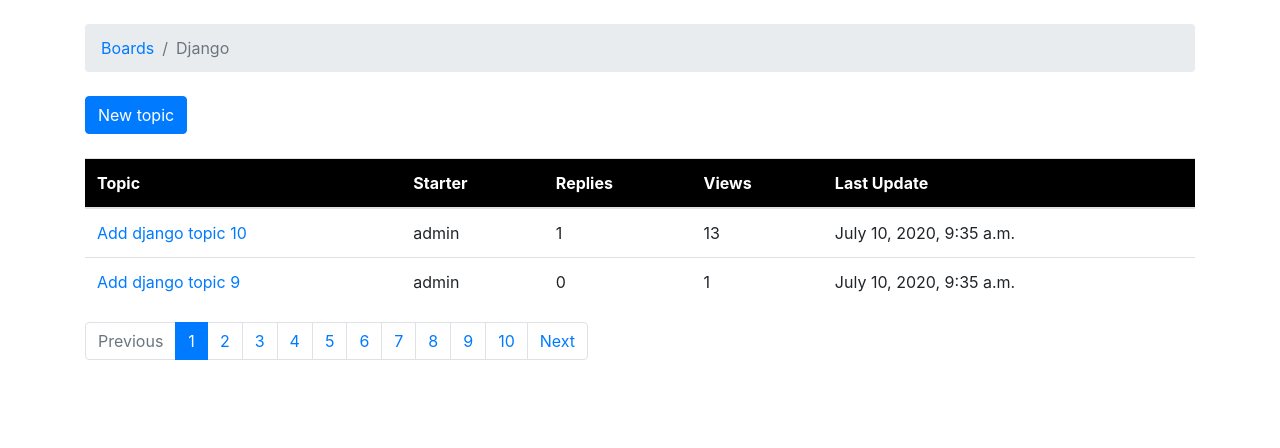
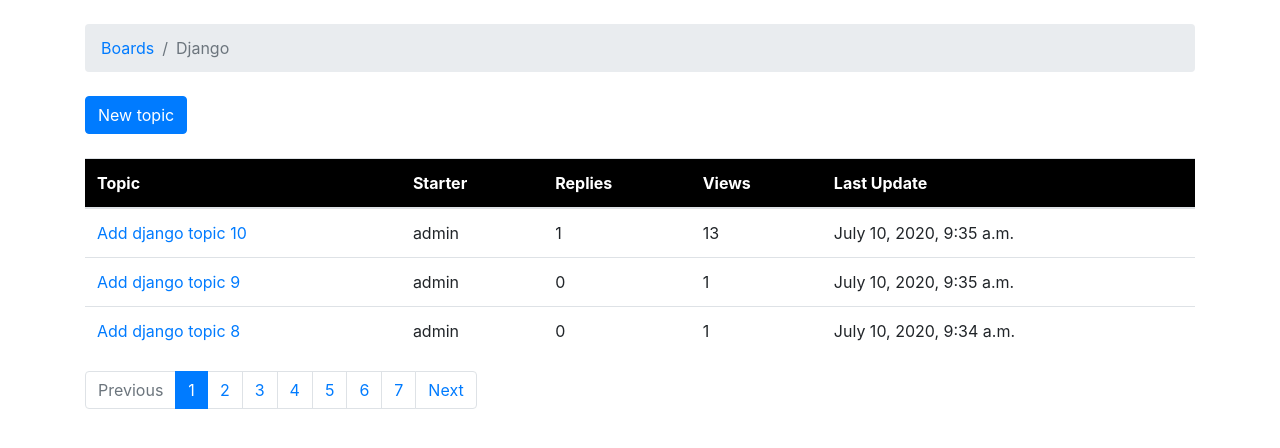
Before and after one commit to ingafter60/django_forum, a Django app: page /boards/1/ in a window 1280 px wide. Shown: the part 56-504 px from the top of the page. Run offline with Django 3.2, Linux system fonts and the light colour scheme; data comes from the database, SQL or seed files in the repository; both versions use the stored data as it was after the commit; some libraries are stand-ins or nearby versions; some web fonts are replaced.

Commit message:
Paginate the topic posts page

```diff
--- a/boards/views.py
+++ b/boards/views.py
@@ -29,25 +29,61 @@ class BoardListView(ListView):
 #     topics = board.topics.order_by('-last_updated').annotate(replies=Count('posts') - 1)
 #     return render(request, 'topics.html', {'board': board, 'topics': topics})
 
-# board_topics 2
-def board_topics(request, pk):
-    board = get_object_or_404(Board, pk=pk)
-    queryset = board.topics.order_by('-last_updated').annotate(replies=Count('posts') - 1)
-    page = request.GET.get('page', 1)
+# # board_topics 2
+# def board_topics(request, pk):
+#     board = get_object_or_404(Board, pk=pk)
+#     queryset = board.topics.order_by('-last_updated').annotate(replies=Count('posts') - 1)
+#     page = request.GET.get('page', 1)
 
-    paginator = Paginator(queryset, 2)
+#     paginator = Paginator(queryset, 5)
 
-    try:
-        topics = paginator.page(page)
-    except PageNotAnInteger:
-        # fallback to the first page
-        topics = paginator.page(1)
-    except EmptyPage:
-        # probably the user tried to add a page number
-        # in the url, so we fallback to the last page
-        topics = paginator.page(paginator.num_pages)
+#     try:
+#         topics = paginator.page(page)
+#     except PageNotAnInteger:
+#         # fallback to the first page
+#         topics = paginator.page(1)
+#     except EmptyPage:
+#         # probably the user tried to add a page number
+#         # in the url, so we fallback to the last page
+#         topics = paginator.page(paginator.num_pages)
 
-    return render(request, 'topics.html', {'board': board, 'topics': topics})
+#     return render(request, 'topics.html', {'board': board, 'topics': topics})
+
+# # board_topics 3
+class TopicListView(ListView):
+    model = Topic
+    context_object_name = 'topics'
+    template_name = 'topics.html'
+    # paginate_by = 20
+    # paginate_by = 10
+    paginate_by = 3
+
+    def get_context_data(self, **kwargs):
+        kwargs['board'] = self.board
+        return super().get_context_data(**kwargs)
+
+    def get_queryset(self):
+        self.board = get_object_or_404(Board, pk=self.kwargs.get('pk'))
+        queryset = self.board.topics.order_by('-last_updated').annotate(replies=Count('posts') - 1)
+        return queryset
+
+
+class PostListView(ListView):
+    model = Post
+    context_object_name = 'posts'
+    template_name = 'topic_posts.html'
+    paginate_by = 2
+
+    def get_context_data(self, **kwargs):
+        self.topic.views += 1
+        self.topic.save()
+        kwargs['topic'] = self.topic
+        return super().get_context_data(**kwargs)
+
+    def get_queryset(self):
+        self.topic = get_object_or_404(Topic, board__pk=self.kwargs.get('pk'), pk=self.kwargs.get('topic_pk'))
+        queryset = self.topic.posts.order_by('created_at')
+        return queryset
 
 
 @login_required
--- a/myproject/urls.py
+++ b/myproject/urls.py
@@ -10,9 +10,11 @@ urlpatterns = [
     # BOARDS
     # url(r'^$', views.home, name='home'),
     url(r'^$', views.BoardListView.as_view(), name='home'),
-    url(r'^boards/(?P<pk>\d+)/$', views.board_topics, name='board_topics'),
+    # url(r'^boards/(?P<pk>\d+)/$', views.board_topics, name='board_topics'),
+    url(r'^boards/(?P<pk>\d+)/$', views.TopicListView.as_view(), name='board_topics'),
     url(r'^boards/(?P<pk>\d+)/new/$', views.new_topic, name='new_topic'),
-    url(r'^boards/(?P<pk>\d+)/topics/(?P<topic_pk>\d+)/$', views.topic_posts, name='topic_posts'),
+    # url(r'^boards/(?P<pk>\d+)/topics/(?P<topic_pk>\d+)/$', views.topic_posts, name='topic_posts'),
+    url(r'^boards/(?P<pk>\d+)/topics/(?P<topic_pk>\d+)/$', views.PostListView.as_view(), name='topic_posts'),
     url(r'^boards/(?P<pk>\d+)/topics/(?P<topic_pk>\d+)/reply/$', views.reply_topic, name='reply_topic'),
     url(r'^boards/(?P<pk>\d+)/topics/(?P<topic_pk>\d+)/posts/(?P<post_pk>\d+)/edit/$',
         views.PostUpdateView.as_view(), name='edit_post'),
--- a/templates/includes/pagination.html
+++ b/templates/includes/pagination.html
@@ -1,9 +1,9 @@
-{% if topics.has_other_pages %}
+{% if is_paginated %}
   <nav aria-label="Topics pagination" class="mb-4">
     <ul class="pagination">
-        {% if topics.has_previous %}
+      {% if page_obj.has_previous %}
         <li class="page-item">
-            <a class="page-link" href="?page={{ topics.previous_page_number }}">Previous</a>
+          <a class="page-link" href="?page={{ page_obj.previous_page_number }}">Previous</a>
         </li>
       {% else %}
         <li class="page-item disabled">
@@ -11,8 +11,8 @@
         </li>
       {% endif %}
 
-        {% for page_num in topics.paginator.page_range %}
-          {% if topics.number == page_num %}
+      {% for page_num in paginator.page_range %}
+        {% if page_obj.number == page_num %}
           <li class="page-item active">
             <span class="page-link">
               {{ page_num }}
@@ -26,9 +26,9 @@
         {% endif %}
       {% endfor %}
 
-        {% if topics.has_next %}
+      {% if page_obj.has_next %}
         <li class="page-item">
-            <a class="page-link" href="?page={{ topics.next_page_number }}">Next</a>
+          <a class="page-link" href="?page={{ page_obj.next_page_number }}">Next</a>
         </li>
       {% else %}
         <li class="page-item disabled">
--- a/templates/topic_posts.html
+++ b/templates/topic_posts.html
@@ -16,7 +16,7 @@
     <a href="{% url 'reply_topic' topic.board.pk topic.pk %}" class="btn btn-primary" role="button">Reply</a>
   </div>
 
-  {% for post in topic.posts.all %}
+  {% for post in posts %}
     <div class="card mb-2 {% if forloop.first %}border-dark{% endif %}">
       {% if forloop.first %}
         <div class="card-header text-white bg-dark py-2 px-3">{{ topic.subject }}</div>
@@ -50,4 +50,6 @@
     </div>
   {% endfor %}
 
+  {% include 'includes/pagination.html' %}
+
 {% endblock %}
```
Also changed, not shown: db.sqlite3. Lines whose indentation alone changed are shown as unchanged.
